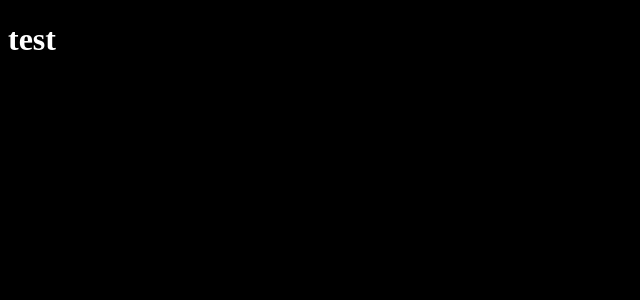
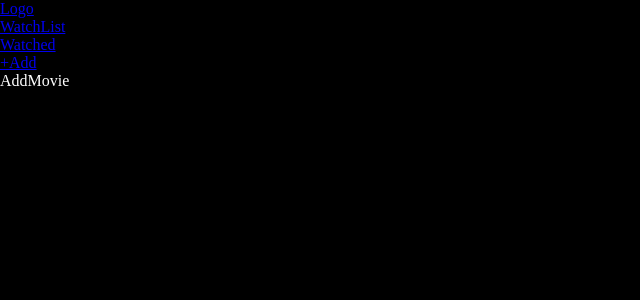
Before and after one commit to GeorgiPetrushev/watchlist-movie-tracher, a React (Create React App) app: page /add-movie in a window 1280 px wide. Shown: the top 300 px of the page, without its empty margins (0-640 px from the left). Built offline with nearby package versions, Linux system fonts and the light colour scheme.

Commit message:
add router to the app

```diff
--- a/package.json
+++ b/package.json
@@ -9,7 +9,8 @@
     "react": "^18.2.0",
     "react-dom": "^18.2.0",
     "react-icons": "^4.4.0",
-    "react-router-dom": "^6.4.1",
+    "react-router": "^6.4.1",
+    "react-router-dom": "^5.2.0",
     "react-scripts": "5.0.1",
     "styled-components": "^5.3.6",
     "web-vitals": "^2.1.4"
--- a/src/App.js
+++ b/src/App.js
@@ -1,10 +1,26 @@
+import { BrowserRouter as Router, Switch, Route } from "react-router-dom";
+import Navigation from "./components/style/Navigation";
+import AddMovie from "./components/style/AddMovie";
+import WatchList from "./components/style/WatchList";
+import Watched from "./components/style/Watched";
 
 function App() {
   return (
-    <div className="App">
+    <Router>
+      <Navigation />
+      <Switch>
+          <Route exact path="/">
+          <WatchList />
+          </Route>
+          <Route path="/watched">
+            <Watched />
+          </Route>
+          <Route path="/add-movie">
 
-   <h1>test</h1>
-    </div>
+            <AddMovie />
+          </Route>
+        </Switch>
+    </Router>
   );
 }
 
--- /dev/null
+++ b/src/components/style/AddMovie.jsx
@@ -0,0 +1,9 @@
+import React from 'react'
+
+const AddMovie = () => {
+  return (
+    <div>AddMovie</div>
+  )
+}
+
+export default AddMovie
--- /dev/null
+++ b/src/components/style/Navigation.jsx
@@ -0,0 +1,23 @@
+import React from "react";
+import { Link } from "react-router-dom";
+const Navigation = () => {
+  return (
+    <div className="container">
+      {" "}
+      <Link to="/">Logo</Link>
+      <div className="container-right">
+        <div>
+          <Link to="/">WatchList</Link>
+        </div>
+        <div>
+          <Link to="/watched">Watched</Link>
+        </div>
+        <div>
+          <Link to="/add-movie">+Add</Link>
+        </div>
+      </div>
+    </div>
+  );
+};
+
+export default Navigation;
--- /dev/null
+++ b/src/components/style/WatchList.jsx
@@ -0,0 +1,9 @@
+import React from 'react'
+
+const WatchList = () => {
+  return (
+    <div>WatchList</div>
+  )
+}
+
+export default WatchList
--- /dev/null
+++ b/src/components/style/Watched.jsx
@@ -0,0 +1,9 @@
+import React from 'react'
+
+const Watched = () => {
+  return (
+    <div>Watched</div>
+  )
+}
+
+export default Watched
--- a/src/index.css
+++ b/src/index.css
@@ -1,4 +1,7 @@
 body {
+  margin: 0;
+  padding: 0;
+  box-sizing: border-box;
   background-color: black;
   color: white;
 }
```
Also changed, not shown: 1 other file (tests, documents, lock files or other folders).
